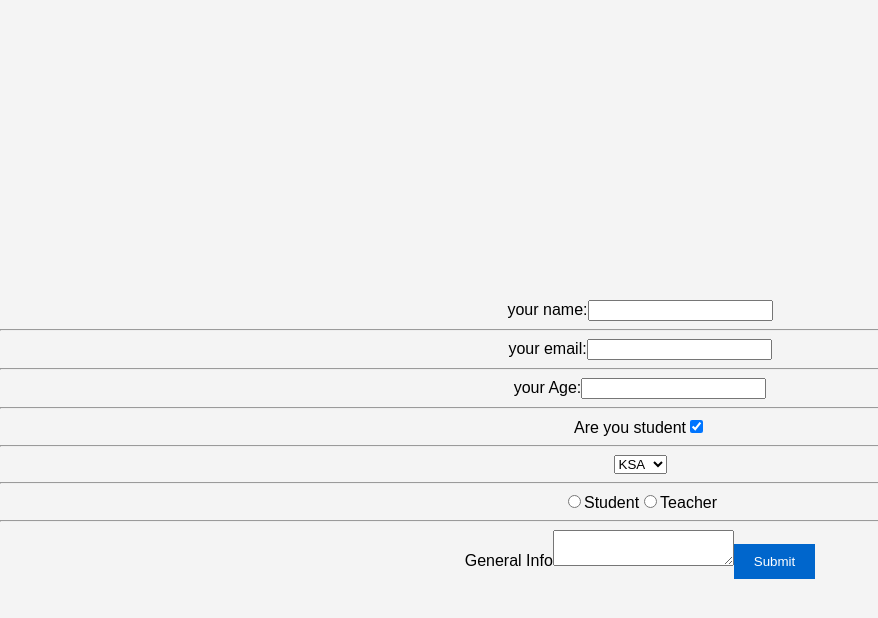
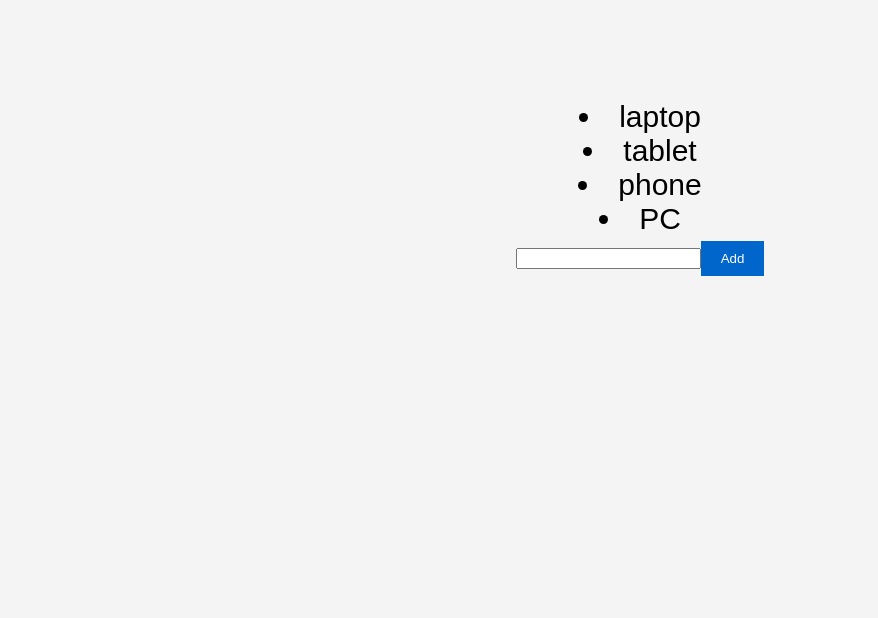
Before and after one commit to Hussein6685/frist-react-app, a React (Create React App) app: page / in a window 1280 px wide. Shown: the top 618 px of the page, without its empty margins (0-878 px from the left). Built offline with nearby package versions, Linux system fonts and the light colour scheme.

Commit message:
set up list & add to list

```diff
--- a/src/App.js
+++ b/src/App.js
@@ -8,49 +8,63 @@ import SideMenu from './sideMenu';
 import Article from './Article';
 import MyButton from './myButton';
 import MyInput from './myInput';
+import { useState } from "react";
 import MyForm from './myFrom';
-  const showCategories = true;
+const showCategories = true;
 
 function App() {
-  const posts = [
-    {
-      id: 1,
-      postName: 'Post 1',
-      postBody: 'Post 1 Body'
-    },
-    {
-      id: 2,
-      postName: 'Post 2',
-      postBody: 'Post 2 Body'
-    },
-    {
-      id: 3,
-      postName: 'Post 3',
-      postBody: 'Post 3 Body'
-    },
-    {
-      id: 4,
-      postName: 'Post 4',
-      postBody: 'Post 4 Body'
-    },
-  ]; // Array of posts
-  const postItems = posts.map((post) => {
-    return <Post key={post.id} postName={post.postName} postBody={post.postBody} />
-  });
-  <Header />
+  // const posts = [
+  //   {
+  //     id: 1,
+  //     postName: 'Post 1',
+  //     postBody: 'Post 1 Body'
+  //   },
+  //   {
+  //     id: 2,
+  //     postName: 'Post 2',
+  //     postBody: 'Post 2 Body'
+  //   },
+  //   {
+  //     id: 3,
+  //     postName: 'Post 3',
+  //     postBody: 'Post 3 Body'
+  //   },
+  //   {
+  //     id: 4,
+  //     postName: 'Post 4',
+  //     postBody: 'Post 4 Body'
+  //   },
+  // ];
+  // const postItems = posts.map((post) => {
+  //   return <Post key={post.id} postName={post.postName} postBody={post.postBody} />
+  // });
+  // <Header />
   // const MyArticle = ' My Article  rreprp erlerl;ler ;er;;er;l';
   // const categories = ['Music', 'Sport', 'Movie', 'Tech'];
   // const myCategories = categories.map((category, index) => {
   //   // console.log(category);
   //   return <h1 key={index}>{category}</h1>
   // });
+  const [devicesNameInPutValue, setDevicesNameInPutValue] = useState("");
+  const [devices, setDevices] = useState(["laptop", "tablet", "phone", "PC"]);
+  // const devices = ["laptop", "tablet", "phone", "PC"];
+  const devicesList = devices.map((device) => {
+    return <li>{device}</li>
+  });
+  function handleAddDevice() {
+    setDevices([...devices, devicesNameInPutValue]);
+    // const newDevices = [...devices];
+    // newDevices.push(devicesNameInPutValue);
+    // setDevices(newDevices);
+
+    // devices.push(devicesNameInPutValue);
+  }
   return (
-    <div className="App" style={{ paddingTop:  "300px"}}>
-    {/* <MyButton />
-    <MyInput /> */}
-      <MyForm />
+    <div className='App' style={{ marginTop: "100px", fontSize: "30PX"}}>
+      {devicesList}
+      <input value={devicesNameInPutValue} onChange={(event) => { setDevicesNameInPutValue(event.target.value) }} type="text"/>
+        <button onClick={handleAddDevice} >Add</button>
     </div>
-
   );
 }
 export default App;
```
